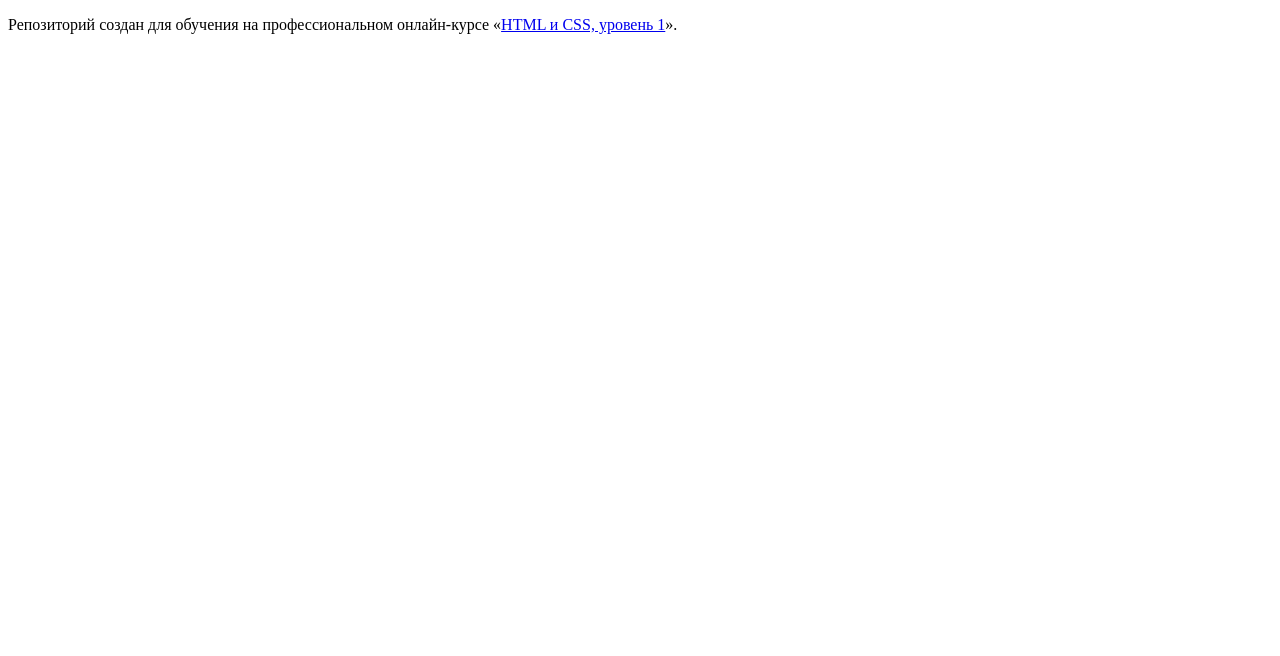
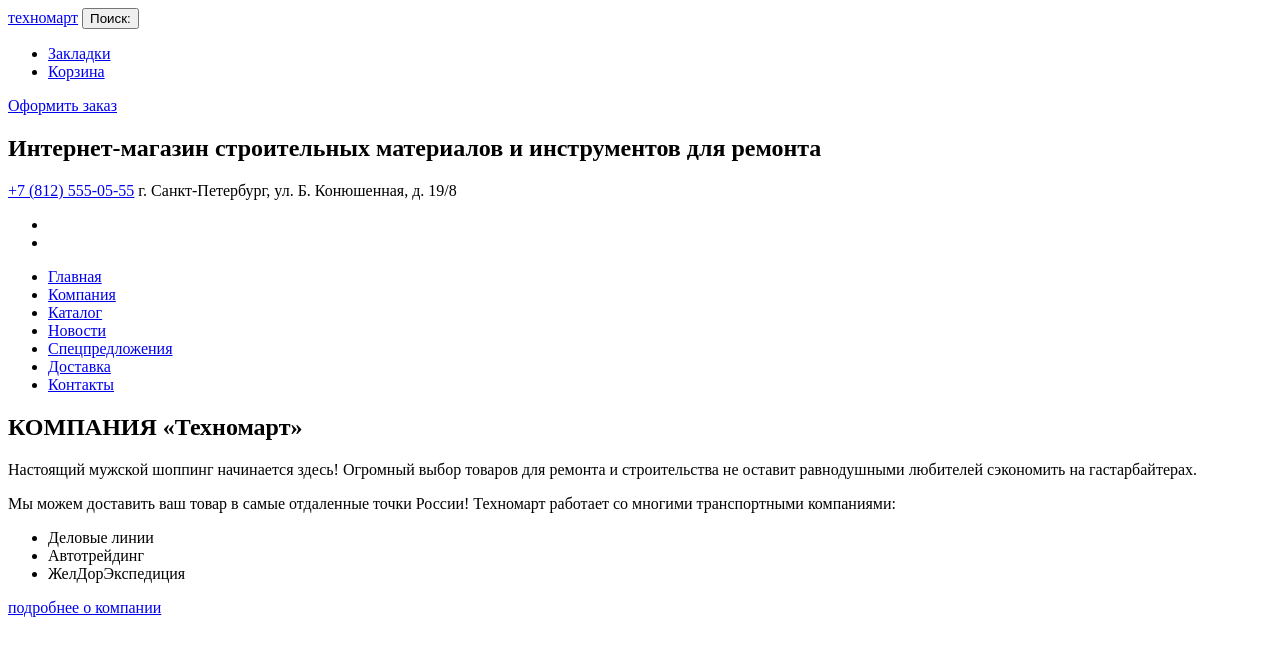
Before and after one commit to powe-hi/996825-technomart-25, a plain HTML site: page index.html in a window 1280 px wide. Drawn offline with Linux system fonts and the light colour scheme.

Commit message:
Написал немного
бессмысленный коммит

```diff
--- a/index.html
+++ b/index.html
@@ -5,8 +5,67 @@
     <title>HTML Academy: Техномарт</title>
   </head>
   <body>
+     <header class="top-header">
+         <a class="logo" href="#">техномарт</a>
+         <button class="search">Поиск:</button>
+         <ul class="top-header-list">
+             <li><a class="h-buton basket" href="#">Закладки</a></li>
+             <li><a class="h-buton bookmark" href="#">Корзина</a></li>
+         </ul>
+         <a class="make-order" href="#">Оформить заказ</a>
+     </header>
 
-    <p>Репозиторий создан для обучения на профессиональном онлайн‑курсе «<a href="https://htmlacademy.ru/intensive/htmlcss">HTML и CSS, уровень 1</a>».</p>
+
+    <section class="top-section">
+        <h1>Интернет-магазин строительных материалов и инструментов для ремонта</h1>
+        <a class="phone-number" href="tel:+78125550555">+7 (812) 555-05-55</a>
+        <span class="location-address">г. Санкт-Петербург, ул. Б. Конюшенная, д. 19/8</span>
+
+        <ul class="in-up-list">
+            <li><a class="log-in" href="#"></a></li>
+            <li><a class="sign-up" href="#"></a></li>
+        </ul>
+
+        <nav class="top-menu">
+            <ul class="top-menu-list">
+                <li><a class="m-button" href="#">Главная</a></li>
+                <li><a class="m-button" href="#">Компания</a></li>
+                <li><a class="m-button" href="#">Каталог</a></li>
+                <li><a class="m-button" href="#">Новости</a></li>
+                <li><a class="m-button" href="#">Спецпредложения</a></li>
+                <li><a class="m-button" href="#">Доставка</a></li>
+                <li><a class="m-button" href="#">Контакты</a></li>
+            </ul>
+        </nav>
+    </section>
+
+
+  <!--
+
+               RED ZONE
+
+      -->
+
+
+    <section class="about-us">
+        <h2 class="title">КОМПАНИЯ «Техномарт»</h2>
+        <p>Настоящий мужской шоппинг начинается здесь! Огромный выбор товаров для ремонта и строительства не оставит равнодушными любителей сэкономить на гастарбайтерах.</p>
+        <p>Мы можем доставить ваш товар в самые отдаленные точки России!
+           Техномарт работает со многими транспортными компаниями:</p>
+        <ul>
+            <li>Деловые линии</li>
+            <li>Автотрейдинг</li>
+            <li>ЖелДорЭкспедиция</li>
+        </ul>
+        <a class="red-button" href="#">подробнее о компании</a>
+
+
+        <h2></h2>
+
+    </section>
+
+
+
 
   </body>
 </html>
```
